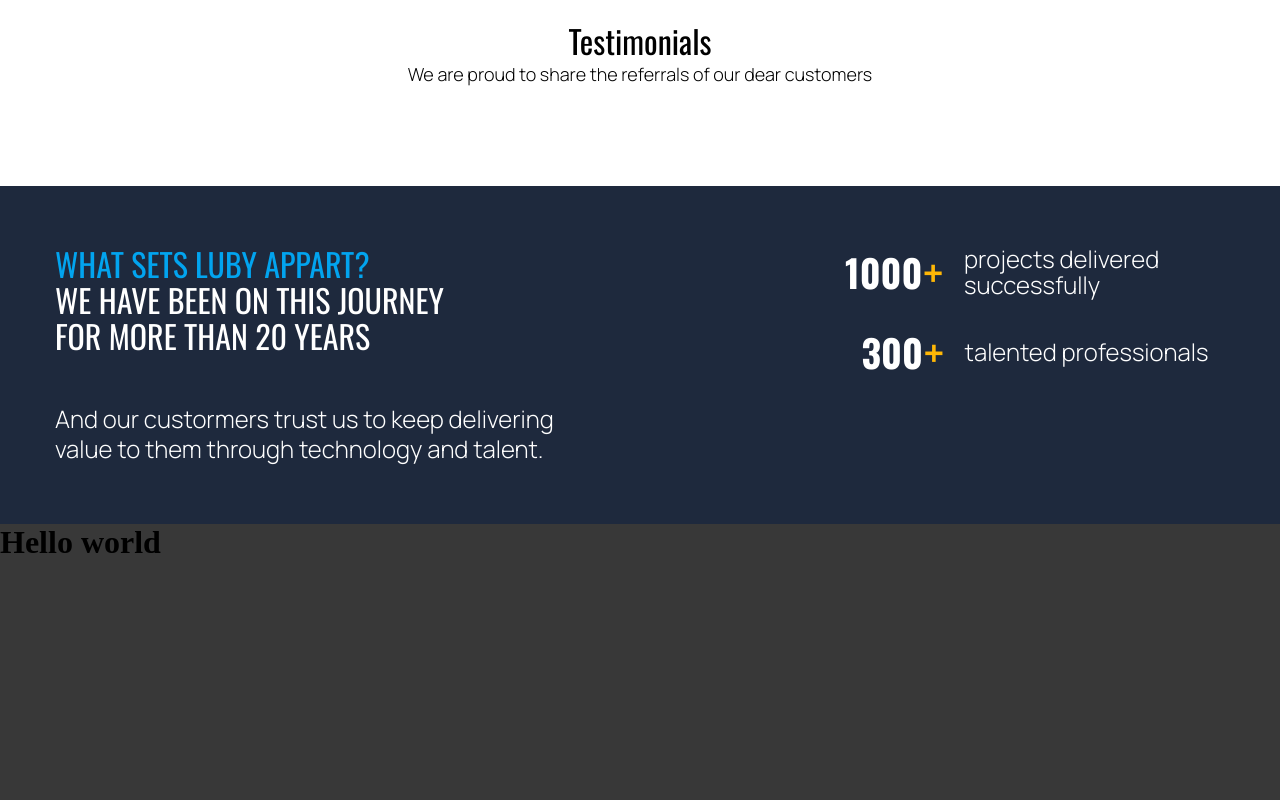
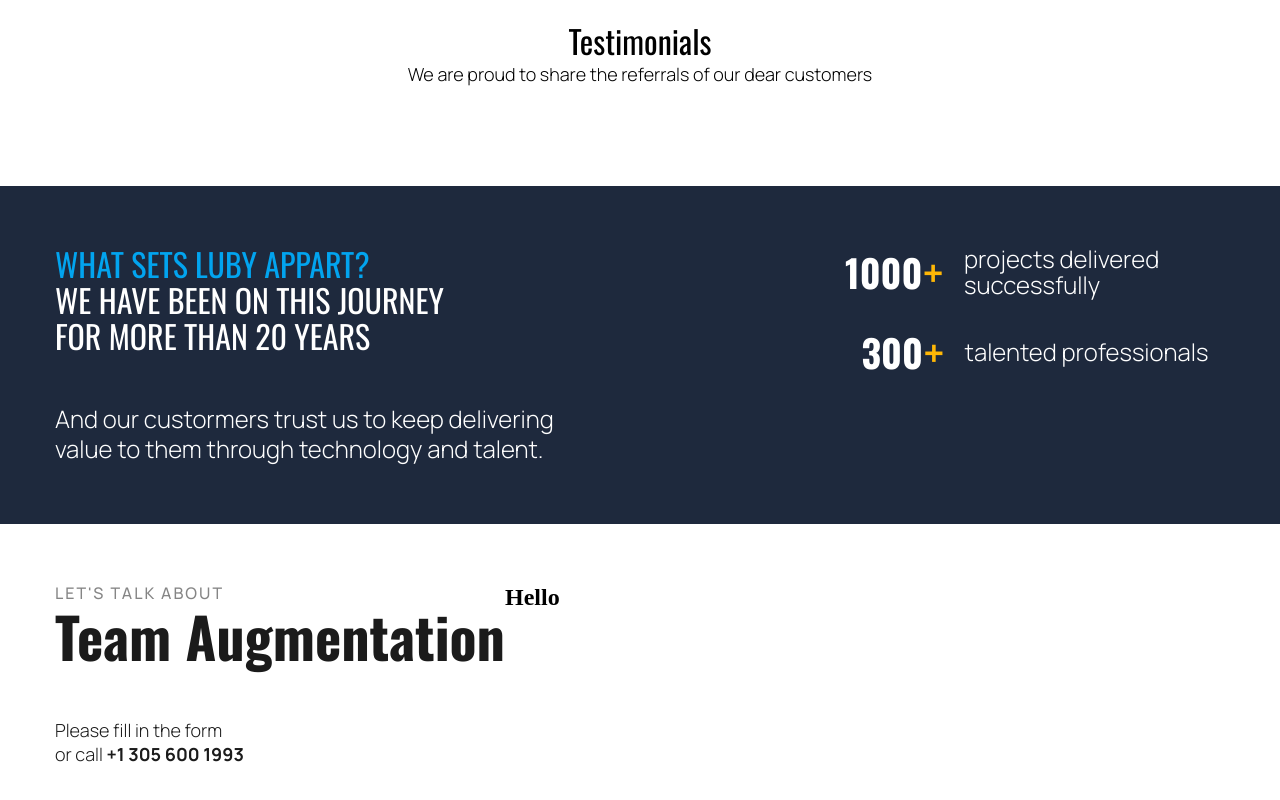
Before and after one commit to Eversonv4/Luby-Team-Augmentation, a Next.js app: page / in a window 1280 px wide. Shown: the part 7740-8540 px from the top of the page. Before the commit the page ends 8301 px from the top, so only its background shows below. Built offline with nearby package versions, Linux system fonts and the light colour scheme; grey boxes are pictures that could not be loaded.

Commit message:
✨ section "contact us" in progress

```diff
--- a/src/sectionsPage/contactUs/index.tsx
+++ b/src/sectionsPage/contactUs/index.tsx
@@ -1,9 +1,30 @@
 import React from "react";
+import {
+  Container,
+  ContainerLayout,
+  Span,
+  Title,
+  ContactTitle,
+  FormContainer,
+} from "./styles";
 
 export function ContactUsSection() {
   return (
-    <div>
-      <h1>Hello world</h1>
-    </div>
+    <Container>
+      <ContainerLayout>
+        <FormContainer>
+          <Span>let's talk about</Span>
+          <Title>Team Augmentation</Title>
+          <ContactTitle>
+            Please fill in the form
+            <br />
+            or call <strong>+1 305 600 1993</strong>
+          </ContactTitle>
+        </FormContainer>
+        <FormContainer>
+          <h2>Hello</h2>
+        </FormContainer>
+      </ContainerLayout>
+    </Container>
   );
 }
--- /dev/null
+++ b/src/sectionsPage/contactUs/styles.ts
@@ -0,0 +1,44 @@
+import styled from "styled-components";
+
+export const Container = styled.section`
+  background-color: ${({ theme }) => theme.colors.text};
+  padding: 60px 0;
+`;
+
+export const ContainerLayout = styled.div`
+  max-width: 1170px;
+  margin: 0 auto;
+
+  display: flex;
+`;
+
+export const Span = styled.span`
+  text-transform: uppercase;
+
+  color: ${({ theme }) => theme.colors.text_dark + "88"};
+  font-family: ${({ theme }) => theme.fonts.manrope};
+  font-weight: 500;
+
+  font-size: 1rem;
+  line-height: 1.125rem;
+  letter-spacing: 2px;
+`;
+
+export const Title = styled.h2`
+  font-family: ${({ theme }) => theme.fonts.oswald};
+  color: ${({ theme }) => theme.colors.text_dark};
+  font-size: 3.5rem;
+  font-weight: 600;
+  line-height: 4.0625rem;
+`;
+
+export const ContactTitle = styled.h3`
+  font-family: ${({ theme }) => theme.fonts.manrope};
+  font-weight: 300;
+  font-size: 1.125rem;
+  color: ${({ theme }) => theme.colors.text_dark};
+
+  margin-top: 50px;
+`;
+
+export const FormContainer = styled.div``;
```
